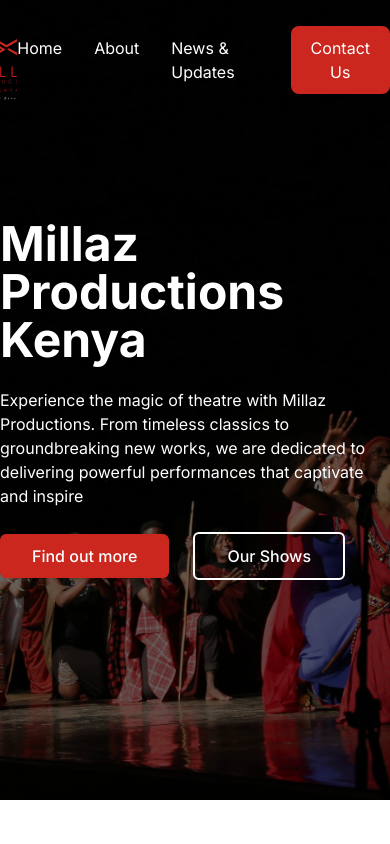
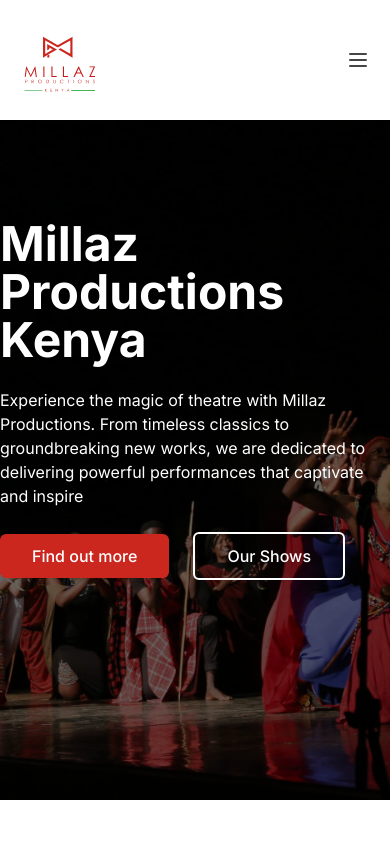
Before and after one commit to tomito26/millaz, a Next.js app: page / in a window 390 px wide. Shown: the top 844 px of the page. Built offline with nearby package versions, Linux system fonts and the light colour scheme.

Commit message:
style: made the navbar reponsive in small devices

```diff
--- a/components/navigation/navbar.tsx
+++ b/components/navigation/navbar.tsx
@@ -1,11 +1,21 @@
-import React from "react";
+"use client"
+import React, { useState } from "react";
 import { navLinks } from "@/lib/constants";
 import Image from "next/image";
 import Link from "next/link";
+import { Menu, X } from "lucide-react";
+import { cn } from "@/lib/utils";
+
 
 const Navbar = () => {
+  const [isOpen, setIsOpen] = useState(false);
+
+  const toggleMenu = () => {
+    setIsOpen(!isOpen);
+  };
+
   return (
-    <nav className="flex justify-between items-center md:px-[60px] xl:[80px] 2xl:[100px] 3xl:px-[160px] absolute w-full">
+    <nav className={cn("flex justify-between items-center md:px-[60px] xl:px-[80px] 2xl:px-[100px] 3xl:px-[160px] absolute w-full bg-white md:bg-transparent")}>
       <div className="h-[120px] w-[120px] relative">
         <Image
           src="/assets/millaz.svg"
@@ -15,14 +25,26 @@
         />
       </div>
       <div className="flex items-center gap-6">
-        <ul className="flex list-none">
+        <button
+          className="block md:hidden px-5 py-2.5 text-white text-base"
+          onClick={toggleMenu}
+        >
+          {isOpen ? <X size={24} /> : <Menu size={24} />}
+        </button>
+        <ul
+          className={cn(
+            isOpen ? "block" : "hidden",
+           "absolute md:relative md:flex list-none bg-white md:bg-transparent top-[100%] left-0 right-0 md:top-auto md:left-auto md:right-auto p-4 md:p-0 z-10")}
+        >
           {navLinks.map((link) => (
-            <li key={link.title} className="mr-8">
-              <Link href={link.link} className="text-white">{link.title}</Link>
+            <li key={link.title} className="md:mr-8 my-4 md:my-0">
+              <Link href={link.link} className="text-black md:text-white block">
+                {link.title}
+              </Link>
             </li>
           ))}
         </ul>
-        <button className="px-5 py-2.5 bg-warning-dark rounded-lg text-white text-base text-semibold hover:bg-warning-dark/85">
+        <button className="hidden md:block px-5 py-2.5 bg-warning-dark rounded-lg text-white text-base font-semibold hover:bg-warning-dark/85">
           Contact Us
         </button>
       </div>
--- /dev/null
+++ b/lib/utils.ts
@@ -0,0 +1,6 @@
+import { type ClassValue, clsx } from "clsx";
+import { twMerge } from "tailwind-merge";
+
+export function cn(...inputs: ClassValue[]) {
+  return twMerge(clsx(inputs));
+}
--- a/package.json
+++ b/package.json
@@ -9,12 +9,14 @@
     "lint": "next lint"
   },
   "dependencies": {
+    "clsx": "^2.1.1",
     "lucide-react": "^0.395.0",
     "next": "14.2.4",
     "react": "^18",
     "react-dom": "^18",
     "react-icons": "^5.2.1",
     "swiper": "^11.1.4",
+    "tailwind-merge": "^2.3.0",
     "tailwindcss-animate": "^1.0.7"
   },
   "devDependencies": {
```
Also changed, not shown: 1 other file (tests, documents, lock files or other folders).
